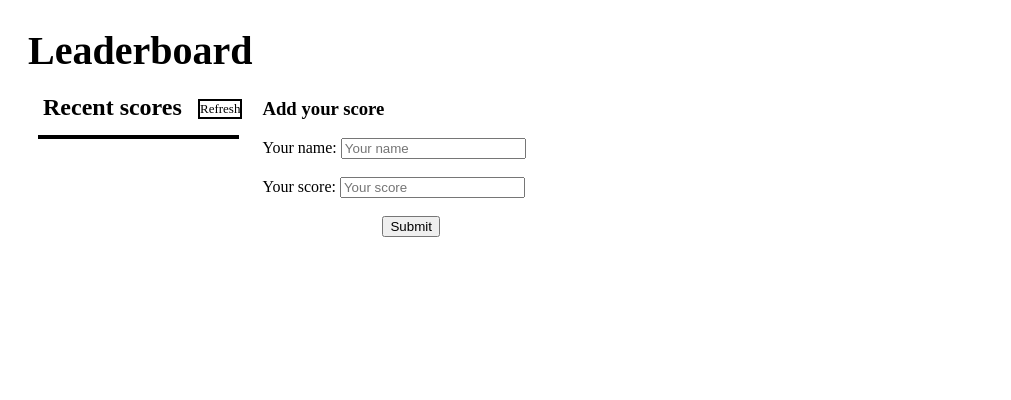
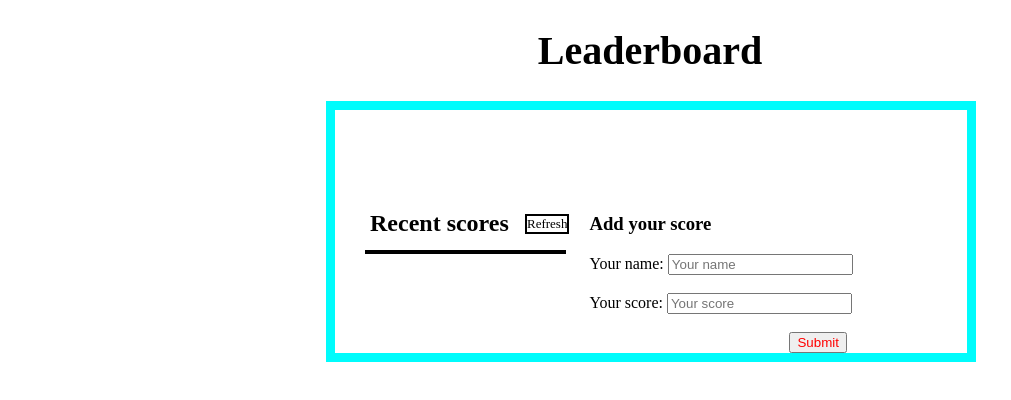
Before and after one commit to Danny-imo/Leaderboard, a website built with webpack: page src/index.html in a window 1280 px wide. Shown: the whole page, without its empty margins (0-1011 px from the left). Built offline with nearby package versions, Linux system fonts and the light colour scheme; no server answers.

Commit message:
add style to leaderboard

```diff
--- a/src/style.css
+++ b/src/style.css
@@ -1,7 +1,7 @@
 .LeadS {
   font-size: 40px;
-  margin-bottom: -80px;
   margin-left: 20px;
+  text-align: center;
 }
 
 .RecentS {
@@ -25,9 +25,16 @@
   margin-left: 30px;
 }
 
+.uls li:nth-child(even) {
+  background-color: rgb(0, 193, 252);
+}
+
 .container1 {
   display: flex;
   gap: 20px;
+  border: rgb(0, 252, 252) 9px solid;
+  width: 50%;
+  margin-left: 318px;
 }
 
 .container2 {
@@ -39,5 +46,6 @@ form {
 }
 
 button {
-  margin-left: 120px;
+  color: red;
+  margin-left: 200px;
 }
```
